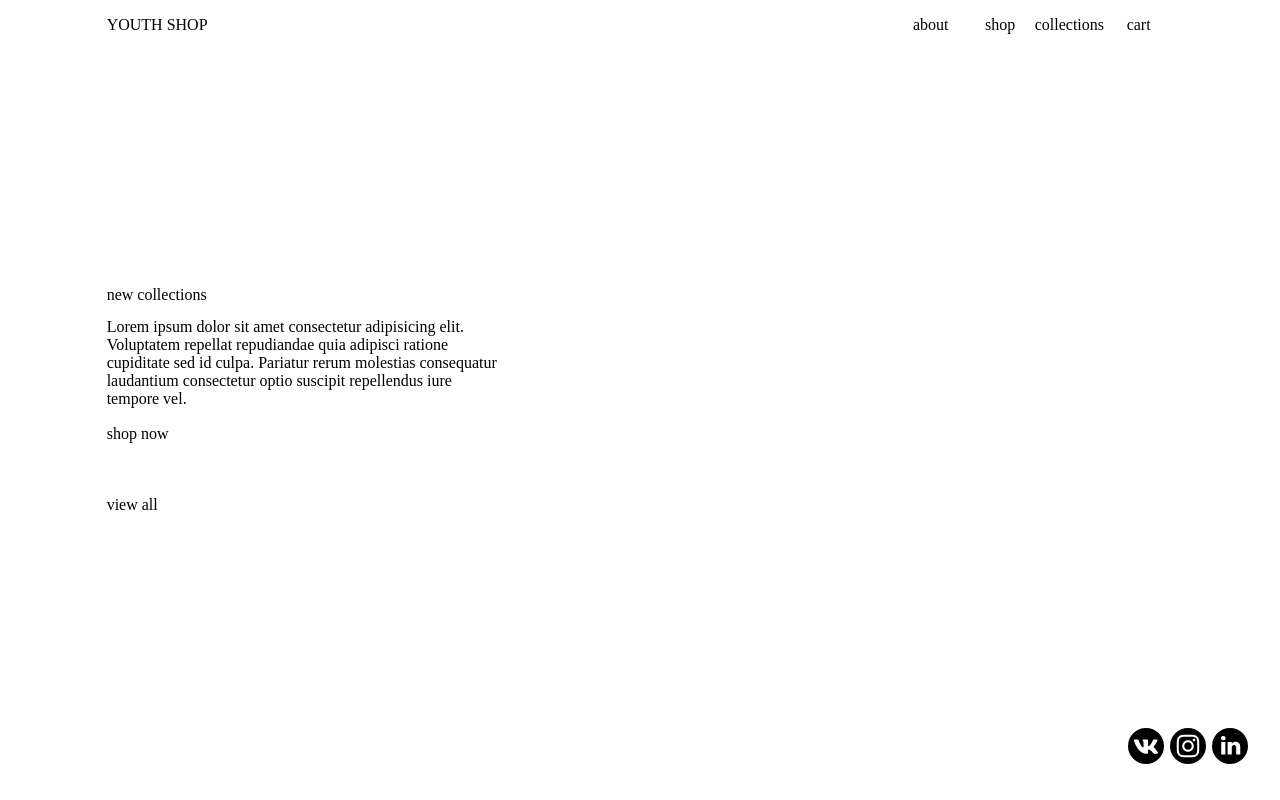
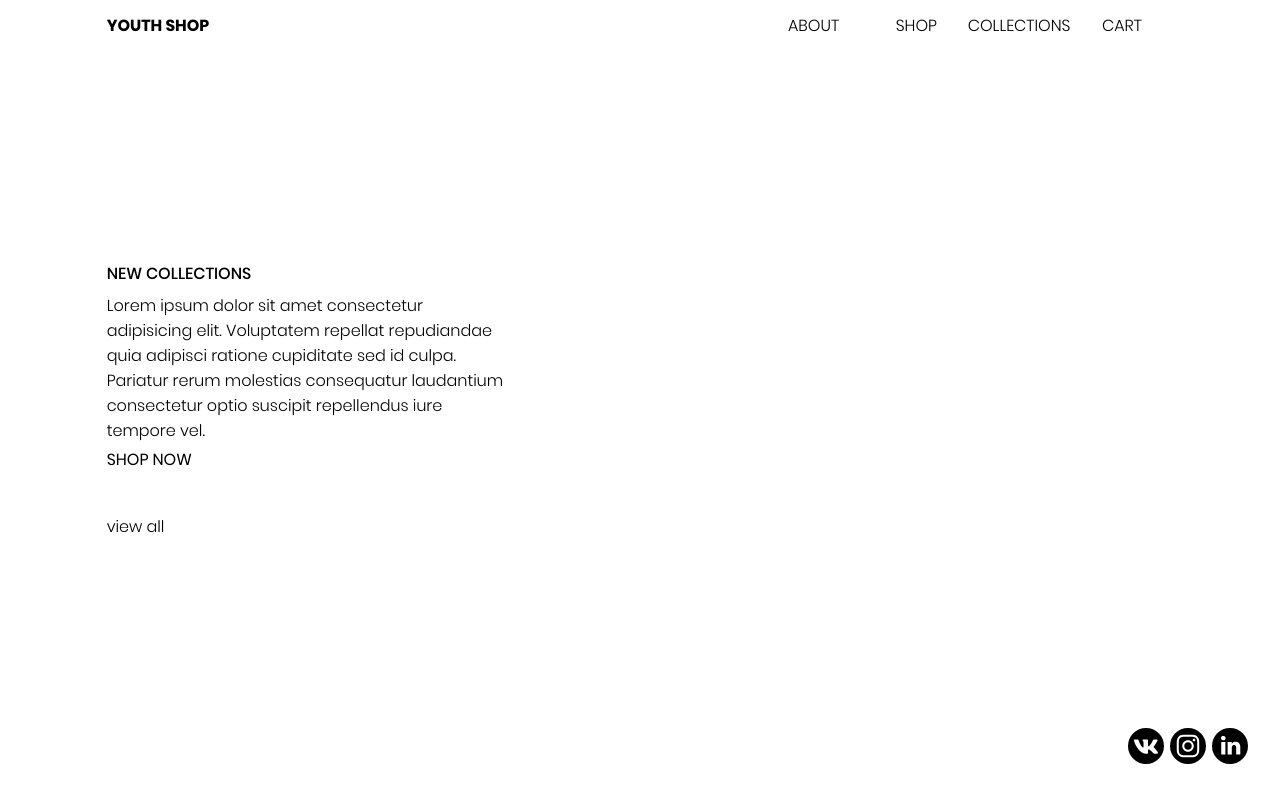
Before and after one commit to NikitaTin/clothes-shop, a plain HTML site: page index/index.html in a window 1280 px wide. Drawn offline with Linux system fonts and the light colour scheme.

Commit message:
#4 edit font weight

```diff
--- a/index/index.css
+++ b/index/index.css
@@ -26,6 +26,9 @@
 }
 .header__logo-title{
     grid-column: 2 / 3;
+    /* self */
+    font-family: bold;
+    text-transform: uppercase;
 }
 .header__nav-panel{
     grid-column: 3 / 4;
@@ -34,7 +37,11 @@
     display: grid;
     grid-template-columns: repeat(4, 1fr);
     justify-items: center;
-    margin-left: 20px;
+   margin-left: 20px;
+}
+.header__nav-panel__button{
+    font-family: light;
+    text-transform: uppercase;
 }
 /* #03 arcticle and content */
 .article{
@@ -57,12 +64,24 @@
 .text{
     max-width: 400px;
 }
-/* #06 article element align */
+/* #06 article element, align */
+.article__title{
+    font-family: medium;
+    text-transform: uppercase;
+}
+.article__text{
+    font-family: light;
+}
 .article__button{
     align-self: center;
+    /* self */
+    font-family: regular;
+    text-transform: uppercase;
 }
 .article__desc{
     align-self: flex-end;
+    /* self */
+    font-family: light;
 }
 /* #07 footer link board */
 .footer__footer-link{
```
Also changed, not shown: 1 other file.
